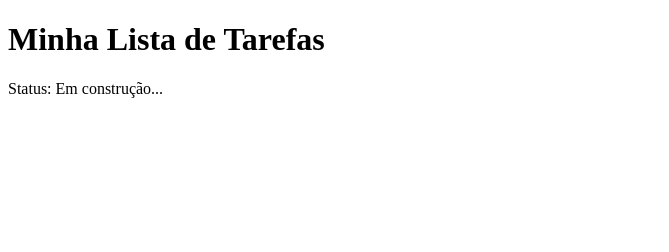
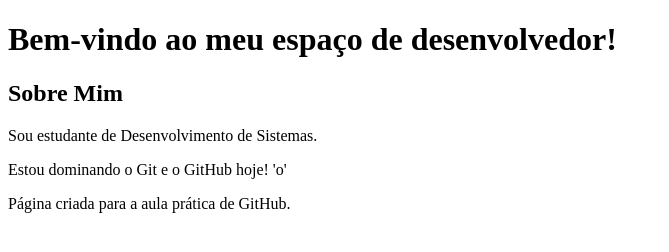
Before and after one commit to FelipeA28/Meu-Projeto-Portfolio, a plain HTML site: page index.html in a window 1280 px wide. Shown: the whole page, without its empty margins (0-669 px from the left). Drawn offline with Linux system fonts and the light colour scheme.

Commit message:
feat: adicionei meu nome e uma carinha

```diff
--- a/index.html
+++ b/index.html
@@ -3,12 +3,17 @@
 <html lang="pt-BR">
 <head>
     <meta charset="UTF-8">
-    <meta name="viewport" content="width=device-width, initial-scale=1.0">
-    <title>Todo List - [Felipe Au Au]</title>
+    <title>Meu Portfólio - [Felipe AA]</title>
 </head>
 <body>
-    <h1>Minha Lista de Tarefas</h1>
-    <p>Status: Em construção...</p>
-    <!-- O código inicial começa simples para focar no commit! -->
+    <h1>Bem-vindo ao meu espaço de desenvolvedor!</h1>
+
+    <section id="sobre">
+        <h2>Sobre Mim</h2>
+        <p>Sou estudante de Desenvolvimento de Sistemas.</p>
+        <p>Estou dominando o Git e o GitHub hoje! 'o'</p>
+    </section>
+
+    <footer>Página criada para a aula prática de GitHub.</footer>
 </body>
 </html>
```
